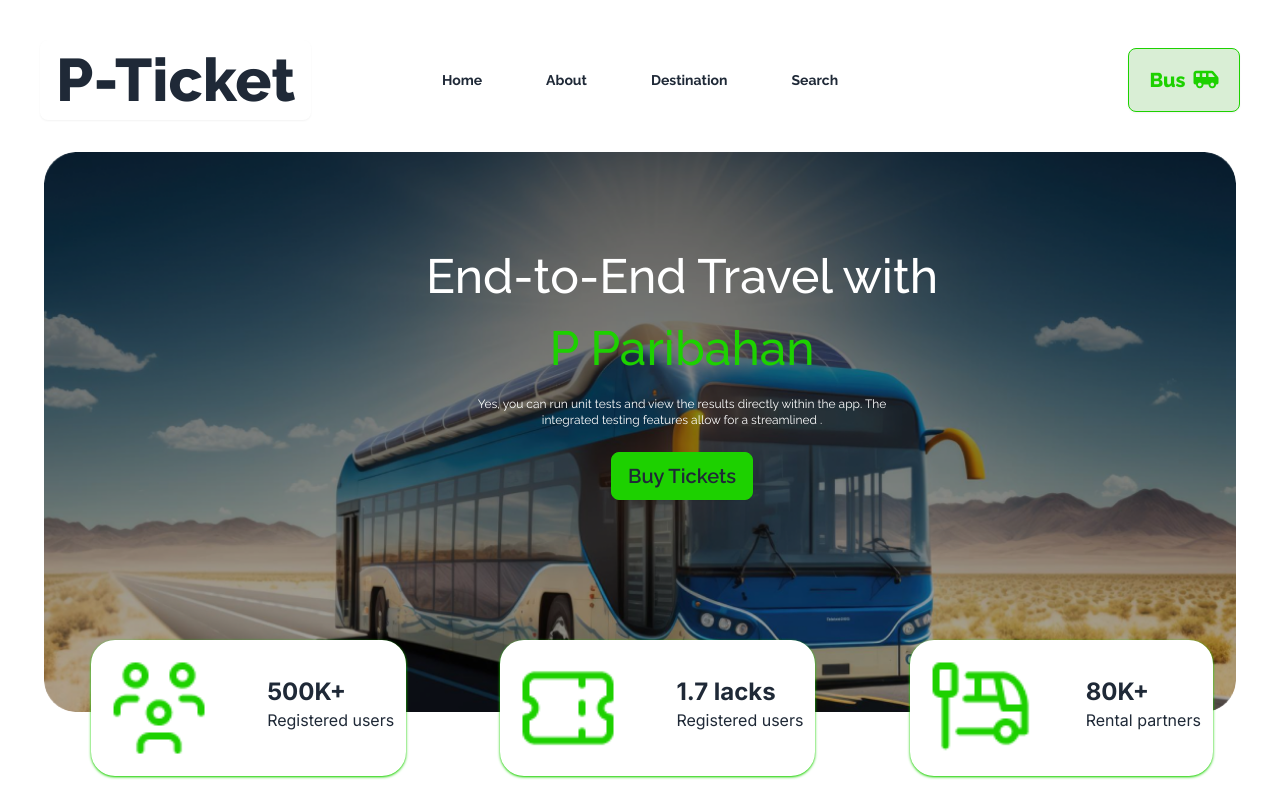
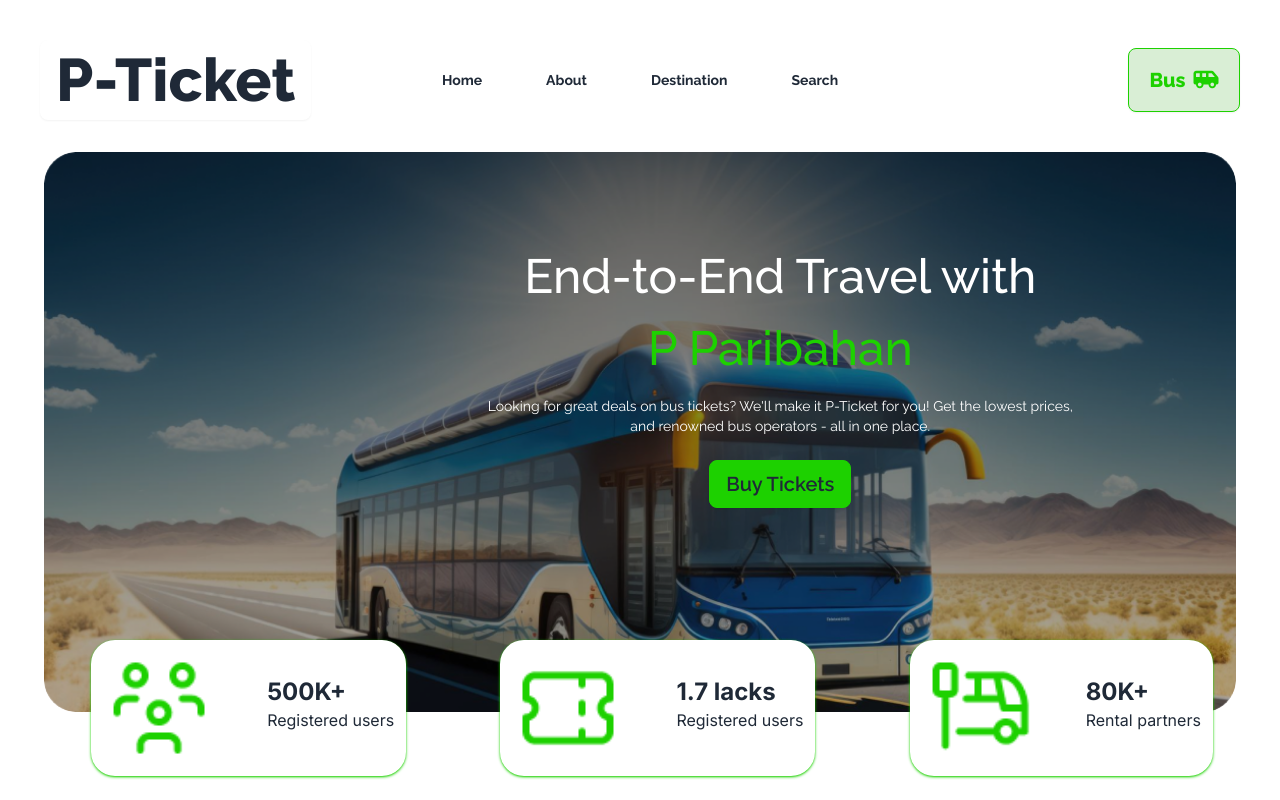
Before and after one commit to saiful797/Assignment-5-Smart-Ticketing, a plain HTML site: page index.html in a window 1280 px wide. Shown: the top 800 px of the page. Drawn offline with nearby package versions, Linux system fonts and the light colour scheme.

Commit message:
Update Banner Design

```diff
--- a/index.html
+++ b/index.html
@@ -61,12 +61,12 @@
                   <img src="images/banner.png" class="w-full" />
                 </div>
 
-                <div class="absolute top-5 md:top-20 lg:top-28 left-14 lg:left-1/4">
-                    <div class="text-white text-xl md:text-5xl font-medium lg:space-y-3 text-center">
+                <div class="absolute top-10 md:top-16 lg:top-28 md:left-14 lg:left-1/4">
+                    <div class="text-white text-2xl md:text-5xl font-medium lg:space-y-3 text-center">
                         <h3>End-to-End Travel with</h3>
                         <h4 class="text-[#1DD100] md:p-3">P Paribahan</h4>
-                        <p class="w-2/3 mx-auto text-xs font-normal pb-3">Yes, you can run unit tests and view the results directly within the app. The integrated testing features allow for a streamlined .</p>
-                        <button id="buy-tickets" class="btn bg-[#1DD100] border-[#1DD100] text-xl">Buy Tickets</button>
+                        <p class="w-2/3 mx-auto text-xs md:text-sm font-normal pb-3">Looking for great deals on bus tickets? We'll make it P-Ticket for you! Get the lowest prices, and renowned bus operators - all in one place.</p>
+                        <button id="buy-tickets" class="btn bg-[#1DD100] border-[#1DD100] text-lg md:text-xl">Buy Tickets</button>
                     </div>
                 </div>
             </div>
```
